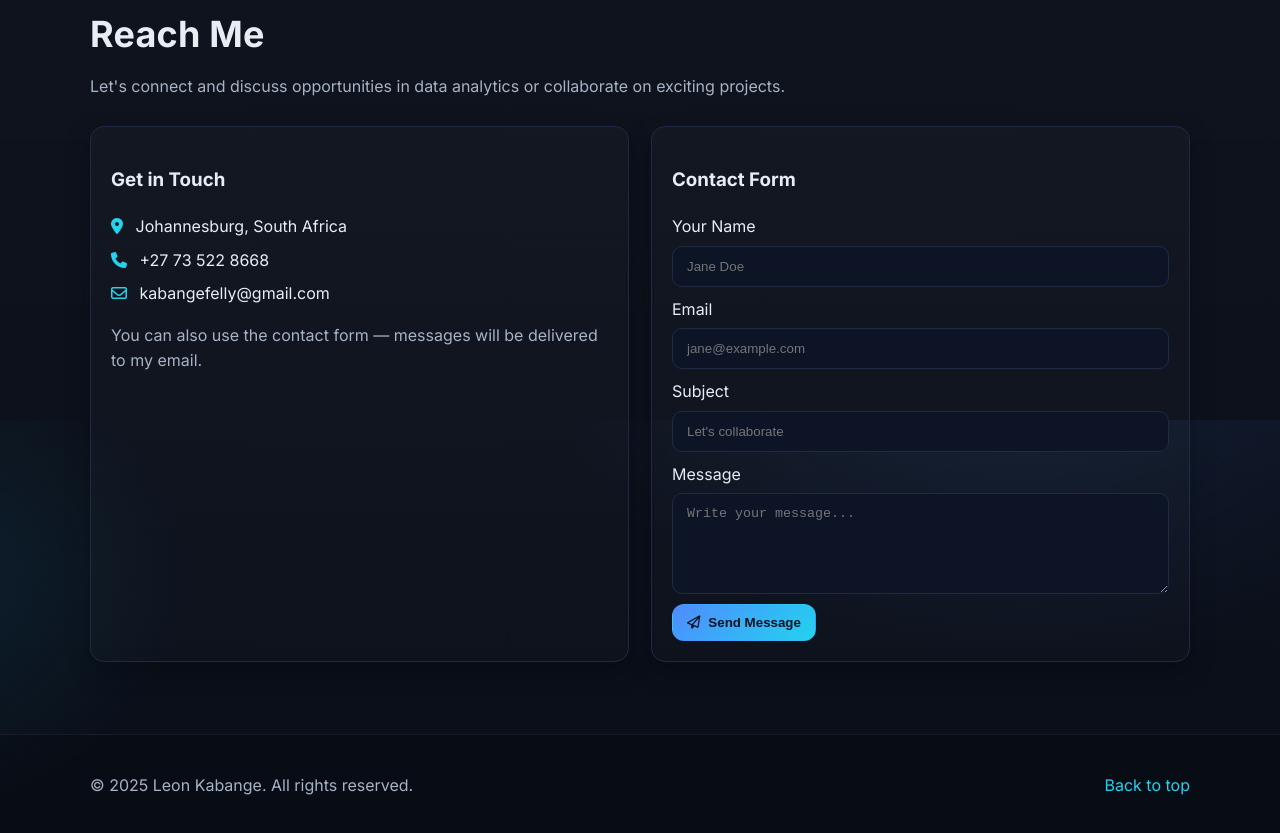
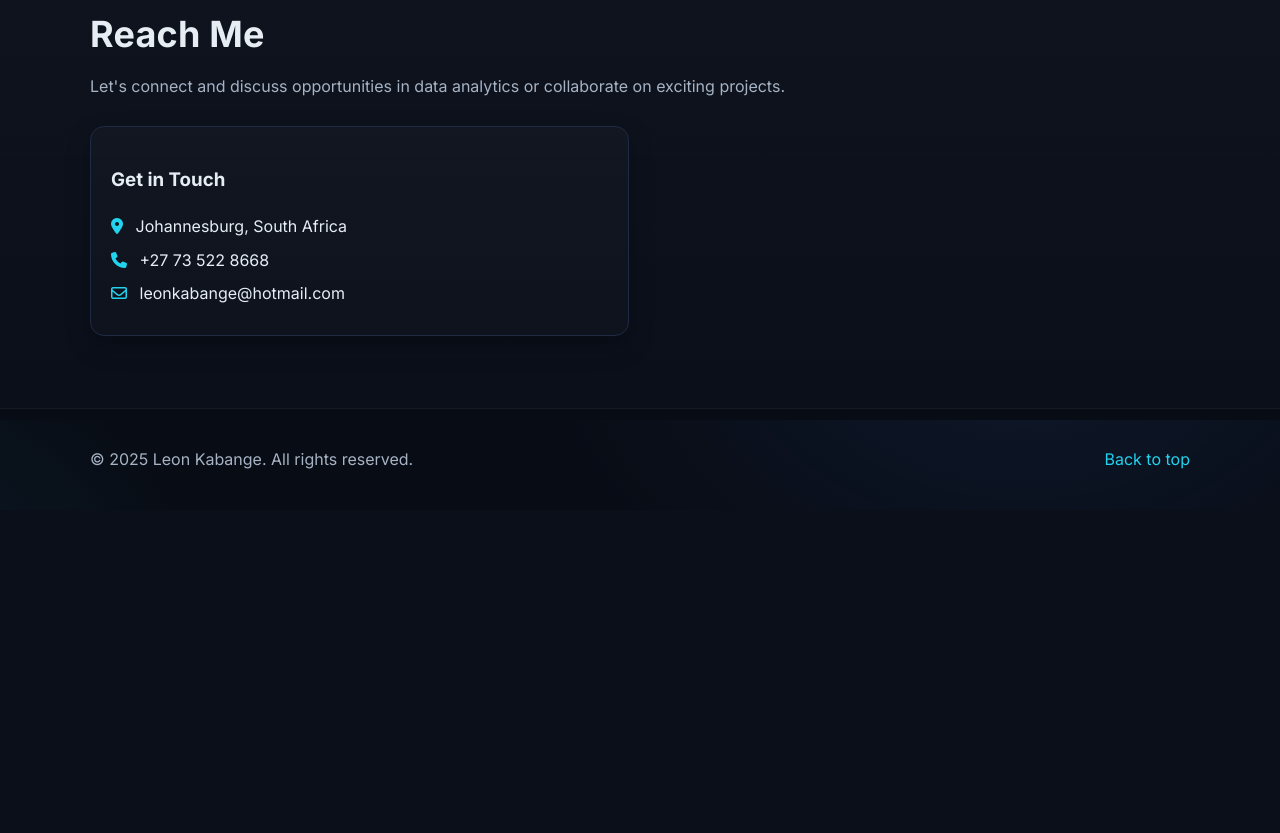
Before and after one commit to Felixkabange/leon-portfolio, a plain HTML site: page index.html in a window 1280 px wide. Shown: the part 3580-4413 px from the top of the page. After the commit the page ends 4090 px from the top, so only its background shows below. Drawn offline with Linux system fonts and the light colour scheme.

Commit message:
I have updated the form logic and removed it

```diff
--- a/index.html
+++ b/index.html
@@ -299,22 +299,22 @@
             <ul class="contact-list">
               <li><i class="fa-solid fa-location-dot"></i> Johannesburg, South Africa</li>
               <li><i class="fa-solid fa-phone"></i> <a href="tel:+27735228668">+27 73 522 8668</a></li>
-              <li><i class="fa-regular fa-envelope"></i> <a href="mailto:leonkabange@hotmail.com">kabangefelly@gmail.com</a></li>
+              <li><i class="fa-regular fa-envelope"></i> <a href="mailto:leonkabange@hotmail.com">leonkabange@hotmail.com</a></li>
             </ul>
-            <p class="muted">You can also use the contact form — messages will be delivered to my email.</p>
+            <!-- <p class="muted">You can also use the contact form — messages will be delivered to my email.</p> -->
           </div>
 
-          <div class="card">
+          <!-- <div class="card">
             <h3>Contact Form</h3>
-            <!-- For GitHub Pages (static hosting), this form uses FormSubmit to email your messages. -->
-            <!-- If you prefer Formspree or EmailJS, we can switch later. -->
-            <form class="contact-form" action="https://formsubmit.co/leonkabange@hotmail.com" method="POST">
-              <!-- FormSubmit options -->
+            For GitHub Pages (static hosting), this form uses FormSubmit to email your messages.
+             If you prefer Formspree or EmailJS, we can switch later.
+            <form class="contact-form" action="https://formsubmit.co/leonbantune@gmail.com" method="POST">
+               FormSubmit options
               <input type="hidden" name="_subject" value="New message from portfolio site" />
               <input type="hidden" name="_template" value="table" />
-              <!-- After publishing, optionally set _next to your live URL thanks page
+               After publishing, optionally set _next to your live URL thanks page
               <input type="hidden" name="_next" value="https://<your-gh-username>.github.io/leon-kabange-portfolio/thanks.html" />
-              -->
+
               <input type="text" name="_honey" style="display:none" tabindex="-1" autocomplete="off">
 
               <div class="field">
@@ -334,9 +334,9 @@
                 <textarea id="message" name="message" rows="5" placeholder="Write your message..." required></textarea>
               </div>
               <button class="btn btn-primary" type="submit"><i class="fa-regular fa-paper-plane"></i> Send Message</button>
-              <!-- <p class="tiny muted">Powered by <a href="https://formsubmit.co/" target="_blank" rel="noreferrer">FormSubmit</a>. You'll need to verify your email on first message.</p> -->
+              <p class="tiny muted">Powered by <a href="https://formsubmit.co/" target="_blank" rel="noreferrer">FormSubmit</a>. You'll need to verify your email on first message.</p>
             </form>
-          </div>
+          </div>  -->
         </div>
       </div>
     </section>
```
